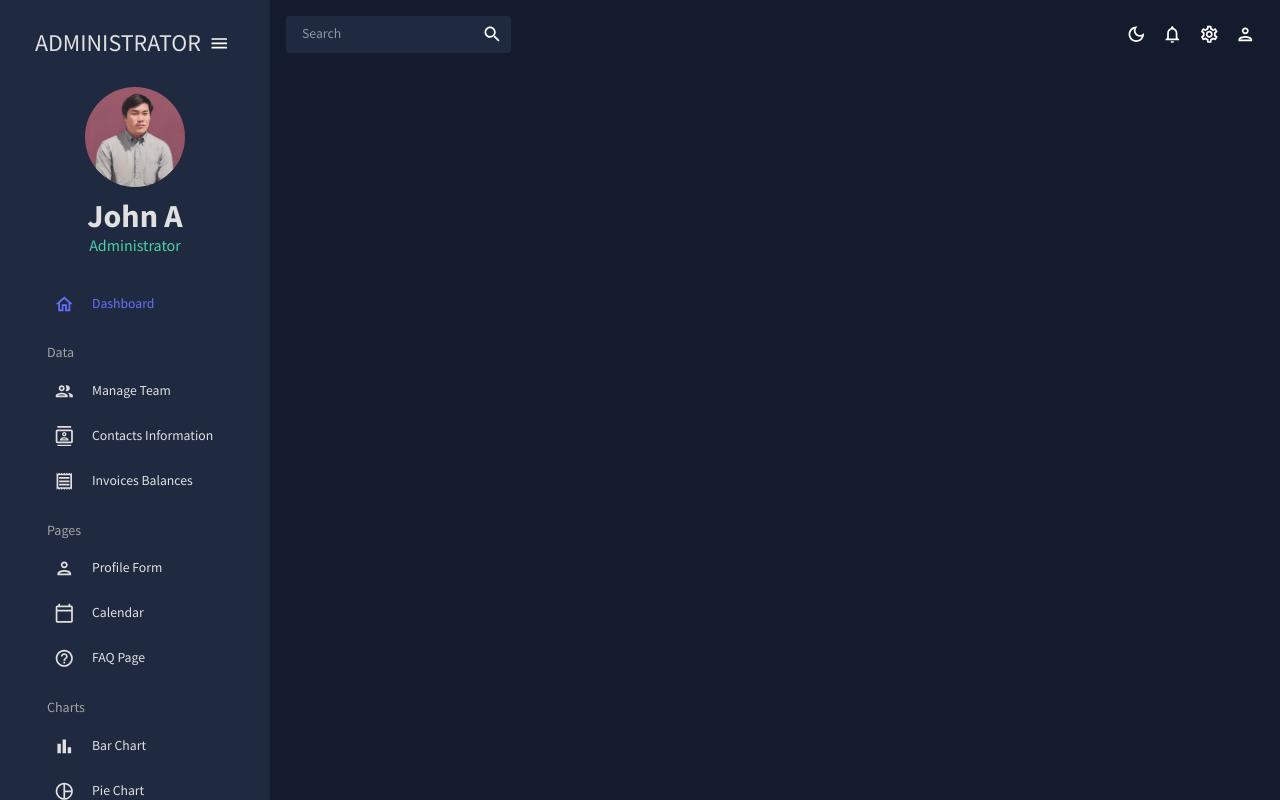
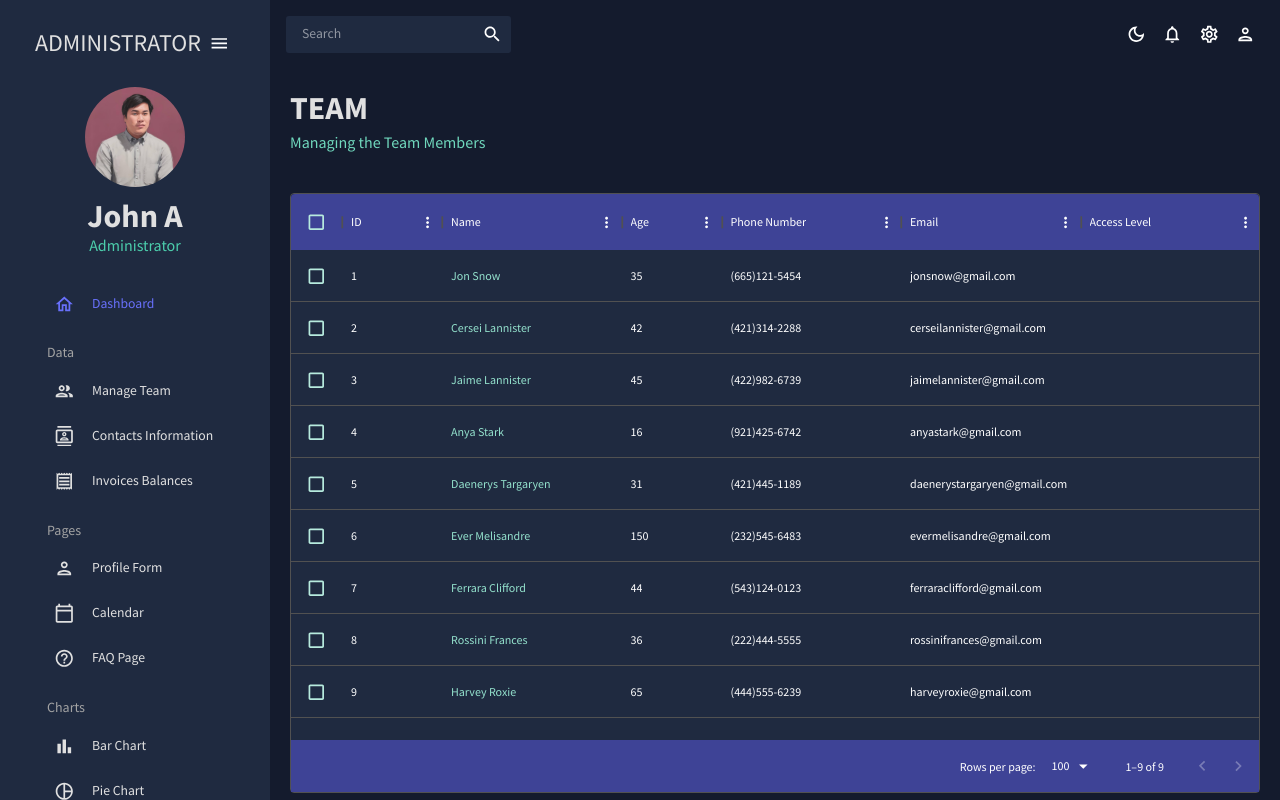
Before and after one commit to jamores07/React-Admin-Dashboard, a React (Create React App) app: page /team in a window 1280 px wide. Built offline with nearby package versions, Linux system fonts and the light colour scheme.

Commit message:
Started on Teams page

```diff
--- a/src/App.js
+++ b/src/App.js
@@ -6,7 +6,7 @@
 import Topbar from "./scenes/global/TopBar"
 import Sidebar from "./scenes/global/SideBar";
 import Dashboard from "./scenes/dashboard";
-// import Team from "./scenes/team";
+import Team from "./scenes/team";
 // import Invoices from "./scenes/invoices";
 // import Contacts from "./scenes/contacts";
 // import Bar from "./scenes/bar";
@@ -32,9 +32,9 @@
             <main className="content">
               <Topbar setIsSidebar={setIsSidebar} />
               <Routes>
+                <Route path="/" element={<Dashboard />} />
+                <Route path="/team" element={<Team />} />
                 {
-                  <Route path="/" element={<Dashboard />} />
-                  // <Route path="/team" element={<Team />} />
                   //<Route path="/contacts" element={<Contacts />} />
                   //<Route path="/invoices" element={<Invoices />} />
                   //<Route path="/form" element={<Form />} />
--- a/src/scenes/team/index.jsx
+++ b/src/scenes/team/index.jsx
@@ -0,0 +1,86 @@
+import { Box, Typography, useTheme } from "@mui/material";
+import { DataGrid } from "@mui/x-data-grid";
+import { tokens } from "../../theme";
+import { mockDataTeam } from "../../data/mockData";
+import AdminPanelSettingsOutlinedIcon from "@mui/icons-material/AdminPanelSettingsOutlined";
+import LockOpenOutlinedIcon from "@mui/icons-material/LockOpenOutlined";
+import SecurityOutlinedIcon from "@mui/icons-material/SecurityOutlined";
+import Header from "../../components/Header";
+
+const Team = () => {
+    const theme = useTheme();
+    const colors = tokens(theme.palette.mode);
+
+    const columns = [
+        { field: "id", headerName: "ID" },
+        {
+          field: "name",
+          headerName: "Name",
+          flex: 1,
+          cellClassName: "name-column--cell",
+        },
+        {
+          field: "age",
+          headerName: "Age",
+          type: "number",
+          headerAlign: "left",
+          align: "left",
+        },
+        {
+          field: "phone",
+          headerName: "Phone Number",
+          flex: 1,
+        },
+        {
+          field: "email",
+          headerName: "Email",
+          flex: 1,
+        },
+        {
+          field: "accessLevel",
+          headerName: "Access Level",
+          flex: 1,
+          renderCell: ({ row: { access } }) => {
+
+          },
+        },
+      ];
+
+    return(
+        <Box m="20px">
+            <Header title="TEAM" subtitle="Managing the Team Members" />
+
+            <Box
+            m="40px 0 0 0"
+            height="75vh"
+            sx={{
+                "&.MuiDataGrid-root": {
+                 border: "none",
+                },
+                "& .name-column--cell": {
+                    color: colors.greenAccent[300],
+                },
+                "& .MuiDataGrid-columnHeaders": {
+                    backgroundColor: colors.blueAccent[700],
+                    borderBottom: "none",
+                },
+                "& .MuiDataGrid-virtualScroller": {
+                    backgroundColor: colors.primary[400],
+                },
+                "& .MuiDataGrid-footerContainer": {
+                    borderTop: "none",
+                    backgroundColor: colors.blueAccent[700],
+                },
+                "& .MuiCheckbox-root": {
+                    color: `${colors.greenAccent[200]} !important`,
+                },
+            }}
+            >
+                <DataGrid checkboxSelection rows={mockDataTeam} columns={columns} />
+            </Box>
+        </Box>
+
+    );
+}
+
+export default Team;
```
